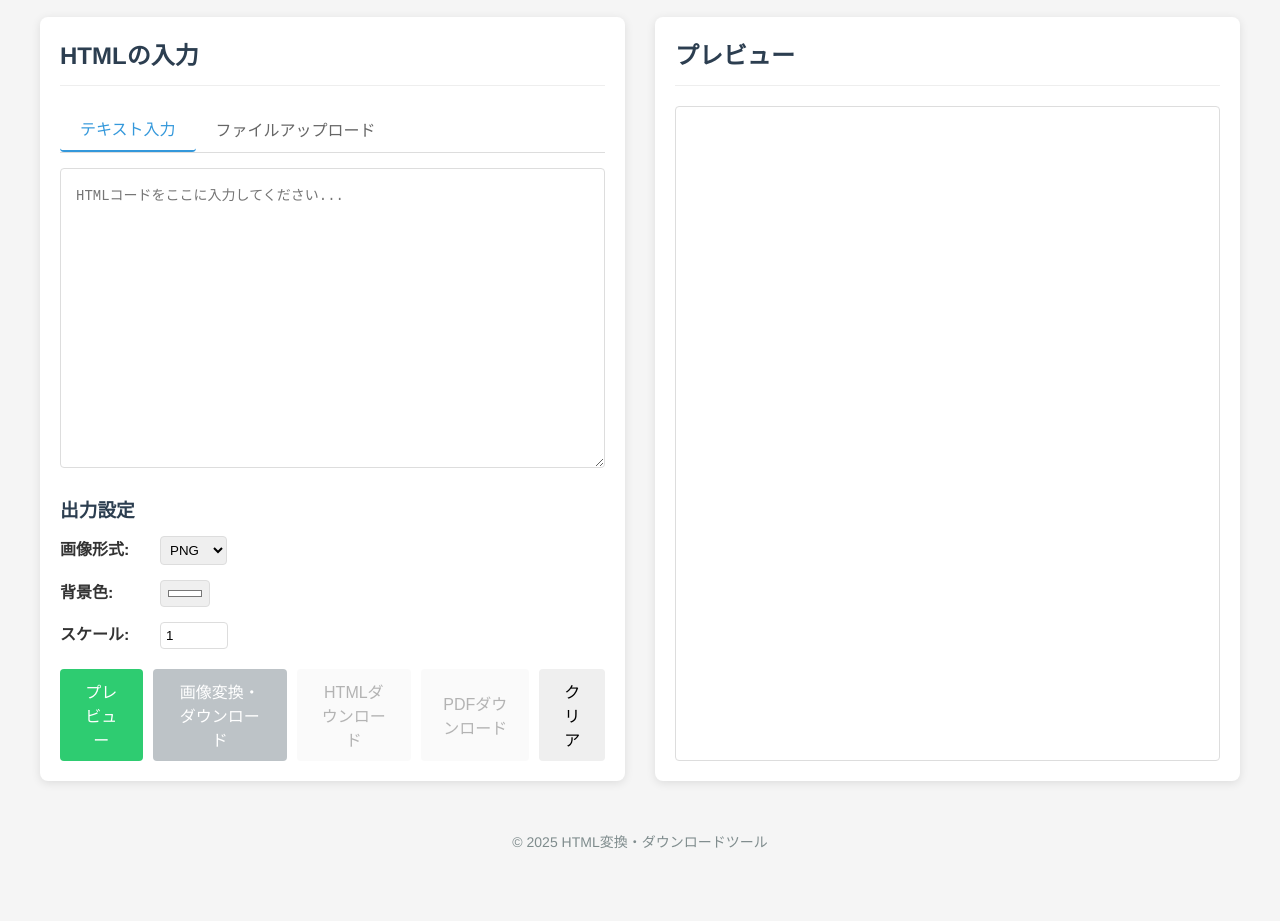
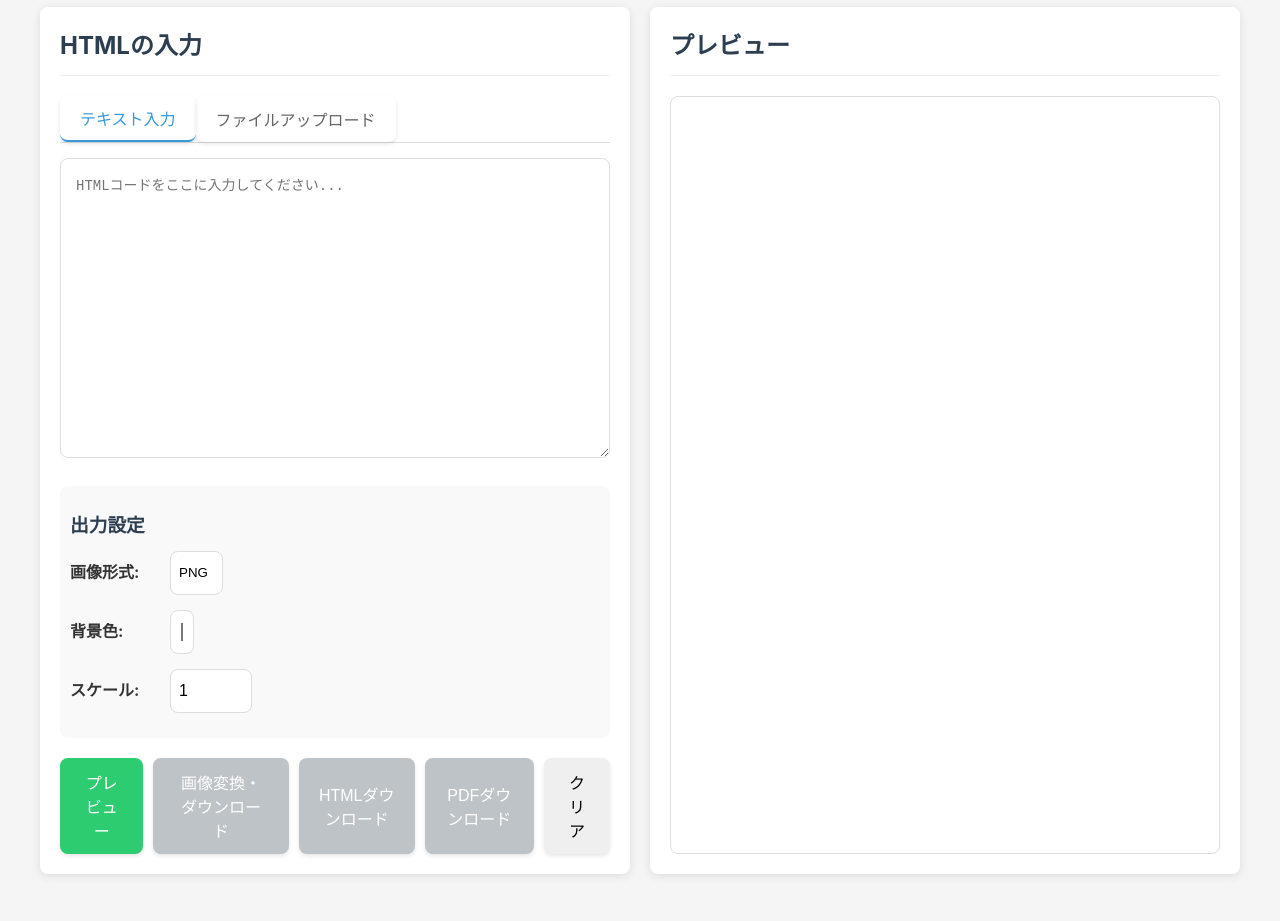
Before and after one commit to 18173KIDD/html-to-image-converter, a plain HTML site: page index.html in a window 1280 px wide. Shown: the part 130-1051 px from the top of the page. Before the commit the page ends 1023 px from the top, so only its background shows below. Drawn offline with nearby package versions, Linux system fonts and the light colour scheme.

Commit message:
モバイル向けレスポンシブデザインとタッチ操作最適化

```diff
--- a/css/style.css
+++ b/css/style.css
@@ -3,34 +3,66 @@
     box-sizing: border-box;
     margin: 0;
     padding: 0;
+    -webkit-tap-highlight-color: rgba(0,0,0,0); /* タップ時のハイライトを無効化 */
 }
 
 body {
-    font-family: 'Helvetica Neue', Arial, sans-serif;
+    font-family: -apple-system, BlinkMacSystemFont, 'Helvetica Neue', Arial, sans-serif;
     line-height: 1.6;
     color: #333;
     background-color: #f5f5f5;
-    padding: 20px;
+    padding: 15px;
+    overflow-x: hidden;
+    -webkit-text-size-adjust: 100%; /* テキストサイズ自動調整の防止 */
 }
 
 header, footer {
     text-align: center;
-    padding: 20px 0;
+    padding: 15px 0;
 }
 
 header h1 {
     color: #2c3e50;
     margin-bottom: 10px;
+    font-size: 1.8rem; /* デフォルトのサイズを少し小さく */
 }
+
+/* モバイルファースト：小さい画面のデフォルトスタイル */
 
 main {
     max-width: 1200px;
     margin: 0 auto;
     display: flex;
     flex-direction: column;
-    gap: 30px;
+    gap: 20px;
 }
 
+section {
+    background-color: #fff;
+    border-radius: 8px;
+    box-shadow: 0 2px 10px rgba(0, 0, 0, 0.1);
+    padding: 15px;
+    margin-bottom: 10px;
+}
+
+/* モバイル（小）：576px未満 = デフォルトスタイル */
+
+/* タブレット：576px以上991px以下 */
+@media (min-width: 576px) {
+    body {
+        padding: 20px;
+    }
+
+    header h1 {
+        font-size: 2rem;
+    }
+
+    section {
+        padding: 20px;
+    }
+}
+
+/* デスクトップ：992px以上 */
 @media (min-width: 992px) {
     main {
         flex-direction: row;
@@ -39,13 +71,6 @@ main {
     .input-section, .preview-section {
         flex: 1;
     }
-}
-
-section {
-    background-color: #fff;
-    border-radius: 8px;
-    box-shadow: 0 2px 10px rgba(0, 0, 0, 0.1);
-    padding: 20px;
 }
 
 h2 {
@@ -93,13 +118,22 @@ h3 {
 /* 入力フォームのスタイル */
 textarea#html-input {
     width: 100%;
-    height: 300px;
+    height: 200px; /* モバイル向けに小さく */
     padding: 15px;
     border: 1px solid #ddd;
-    border-radius: 4px;
+    border-radius: 8px;
     font-family: monospace;
-    font-size: 14px;
+    font-size: 16px; /* モバイルで読みやすく */
     resize: vertical;
+    -webkit-appearance: none; /* iOS向け */
+}
+
+/* タブレット以上で元のサイズに */
+@media (min-width: 576px) {
+    textarea#html-input {
+        height: 300px;
+        font-size: 14px;
+    }
 }
 
 input[type="file"] {
@@ -108,70 +142,147 @@ input[type="file"] {
 
 .file-label {
     display: inline-block;
-    padding: 10px 20px;
+    padding: 12px 20px;
+    min-height: 44px;
+    width: 100%; /* モバイルでは幅いっぱいに */
     background-color: #3498db;
     color: white;
-    border-radius: 4px;
+    border-radius: 8px;
     cursor: pointer;
-    transition: background-color 0.3s;
+    transition: all 0.3s ease;
+    text-align: center;
+    box-shadow: 0 2px 4px rgba(0, 0, 0, 0.1);
 }
 
-.file-label:hover {
+.file-label:hover, .file-label:active {
     background-color: #2980b9;
+}
+
+/* タブレット以上で元のスタイルに */
+@media (min-width: 576px) {
+    .file-label {
+        width: auto;
+    }
 }
 
 #file-name {
     margin-top: 10px;
     font-size: 14px;
     color: #666;
+    word-break: break-all; /* 長いファイル名の折り返し */
 }
 
 /* オプション設定のスタイル */
 .options {
-    margin: 20px 0;
+    margin: 15px 0;
+    padding: 10px;
+    background-color: #f9f9f9;
+    border-radius: 8px;
 }
 
 .option-group {
     margin-bottom: 15px;
     display: flex;
-    align-items: center;
+    flex-direction: column; /* モバイル向けに縦並び */
+    align-items: flex-start;
 }
 
 .option-group label {
-    width: 100px;
+    width: 100%;
     font-weight: bold;
+    margin-bottom: 5px;
 }
 
 select, input[type="range"], input[type="color"], input[type="number"] {
-    padding: 5px;
+    padding: 8px;
     border: 1px solid #ddd;
-    border-radius: 4px;
+    border-radius: 8px;
+    min-height: 44px;
+    width: 100%; /* モバイルでは幅いっぱいに */
+    -webkit-appearance: none; /* iOS向け */
+    background-color: white;
 }
 
 input[type="range"] {
-    width: 150px;
-    margin-right: 10px;
+    width: 100%;
+    margin-bottom: 5px;
+    height: 30px; /* タッチしやすく */
+}
+
+input[type="color"] {
+    height: 44px;
+}
+
+input[type="number"] {
+    font-size: 16px; /* iOS自動ズーム防止 */
 }
 
 #quality-value {
     width: 30px;
     display: inline-block;
+    text-align: center;
+}
+
+/* タブレット以上で水平レイアウトに戻す */
+@media (min-width: 576px) {
+    .options {
+        margin: 20px 0;
+    }
+
+    .option-group {
+        flex-direction: row;
+        align-items: center;
+    }
+
+    .option-group label {
+        width: 100px;
+        margin-bottom: 0;
+    }
+
+    select, input[type="range"], input[type="color"], input[type="number"] {
+        width: auto;
+    }
+
+    input[type="range"] {
+        width: 150px;
+        margin-right: 10px;
+        margin-bottom: 0;
+    }
 }
 
 /* ボタンのスタイル */
 .action-buttons {
     display: flex;
-    gap: 10px;
+    flex-wrap: wrap;
+    gap: 8px;
     margin-top: 20px;
 }
 
 button {
-    padding: 10px 20px;
+    padding: 12px 20px;
+    min-height: 44px;
+    min-width: 44px;
     border: none;
-    border-radius: 4px;
+    border-radius: 8px;
     cursor: pointer;
     font-size: 16px;
-    transition: background-color 0.3s;
+    transition: all 0.3s ease;
+    box-shadow: 0 2px 4px rgba(0, 0, 0, 0.1);
+    flex: 1 1 auto;
+    text-align: center;
+    -webkit-appearance: none; /* iOSでのデフォルトスタイルを削除 */
+}
+
+/* タブレットと大きいサイズで元のレイアウトに戻す */
+@media (min-width: 768px) {
+    .action-buttons {
+        flex-wrap: nowrap;
+        gap: 10px;
+    }
+
+    button {
+        flex: 0 1 auto;
+    }
 }
 
 #preview-button {
@@ -192,9 +303,29 @@ button {
     background-color: #2980b9;
 }
 
-#convert-button:disabled {
+#convert-button:disabled,
+#download-html-button:disabled,
+#download-pdf-button:disabled {
     background-color: #bdc3c7;
     cursor: not-allowed;
+}
+
+#download-html-button {
+    background-color: #f39c12;
+    color: white;
+}
+
+#download-html-button:hover {
+    background-color: #e67e22;
+}
+
+#download-pdf-button {
+    background-color: #e74c3c;
+    color: white;
+}
+
+#download-pdf-button:hover {
+    background-color: #c0392b;
 }
 
 /* プレビューエリアのスタイル */
@@ -205,34 +336,64 @@ button {
 
 #preview-container {
     flex: 1;
-    min-height: 300px;
+    min-height: 200px; /* モバイル向けに小さく */
     border: 1px solid #ddd;
-    border-radius: 4px;
+    border-radius: 8px;
     overflow: auto;
     background-color: white;
+    -webkit-overflow-scrolling: touch; /* iOSのスムーズスクロール */
 }
 
 #html-preview {
     padding: 15px;
+    word-break: break-word; /* 長いテキストの折り返し */
 }
 
 #image-preview-container {
-    margin-top: 20px;
+    margin-top: 15px;
+    padding: 10px;
+    background-color: #f9f9f9;
+    border-radius: 8px;
 }
 
 #image-preview {
     margin-top: 10px;
     text-align: center;
+    overflow-x: auto; /* 横スクロール可能に */
+    -webkit-overflow-scrolling: touch;
 }
 
 #image-preview img {
     max-width: 100%;
     border: 1px solid #ddd;
+    border-radius: 8px;
     box-shadow: 0 2px 5px rgba(0, 0, 0, 0.1);
 }
 
+/* タブレット以上で高さ調整 */
+@media (min-width: 576px) {
+    #preview-container {
+        min-height: 300px;
+    }
+}
+
+/* ピンチズーム用のコンテナ */
+.zoomable-container {
+    overflow: auto;
+    -webkit-overflow-scrolling: touch;
+    touch-action: manipulation; /* ダブルタップズーム防止 */
+}
+
 footer {
-    margin-top: 30px;
+    margin-top: 20px;
     color: #7f8c8d;
     font-size: 14px;
+    text-align: center;
+    padding: 10px 0;
 }
+
+@media (min-width: 576px) {
+    footer {
+        margin-top: 30px;
+    }
+}
```
